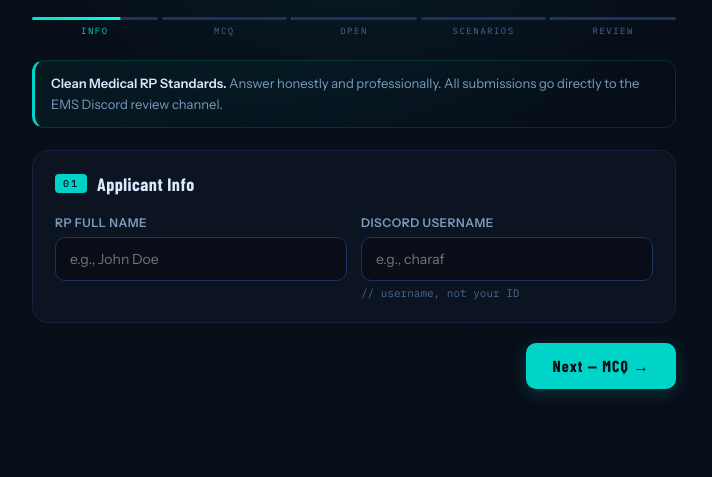
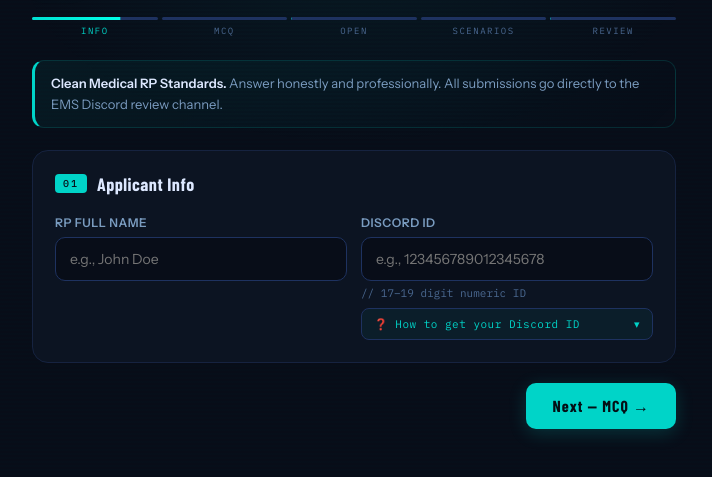
Before and after one commit to charaf2530/ems-apply, a website: page public/index.html in a window 1280 px wide. Shown: the part 91-568 px from the top of the page, without its empty margins (286-998 px from the left). Drawn offline with nearby package versions, Linux system fonts and the light colour scheme; a web font is replaced by a local one.

Commit message:
update website

```diff
--- a/public/index.html
+++ b/public/index.html
@@ -229,6 +229,42 @@ textarea { min-height:110px;resize:vertical;line-height:1.6; }
 .row2 { display:grid;grid-template-columns:1fr 1fr;gap:14px; }
 @media(max-width:500px){.row2{grid-template-columns:1fr;}}
 
+.id-howto {
+  margin-top:8px;
+  border:1px solid var(--border2);
+  border-radius:8px;
+  overflow:hidden;
+  font-size:12px;
+}
+
+.id-howto-title {
+  display:flex;justify-content:space-between;align-items:center;
+  padding:8px 12px;
+  background:rgba(0,212,200,.05);
+  color:var(--cyan);
+  cursor:pointer;
+  font-family:'IBM Plex Mono',monospace;
+  font-size:11px;letter-spacing:.5px;
+  user-select:none;
+  transition:background .2s;
+}
+.id-howto-title:hover { background:rgba(0,212,200,.1); }
+
+.id-howto-body {
+  display:none;
+  padding:12px 14px;
+  background:var(--bg);
+  color:var(--muted2);
+  line-height:1.8;
+}
+.id-howto-body.open { display:block; }
+
+.id-howto-body ol {
+  padding-left:18px;
+}
+.id-howto-body li { margin-bottom:2px; }
+.id-howto-body strong { color:var(--text); }
+
 
 
 /* ── RADIO MCQ ── */
@@ -447,9 +483,24 @@ textarea { min-height:110px;resize:vertical;line-height:1.6; }
             <input type="text" id="fullName" placeholder="e.g., John Doe" autocomplete="off"/>
           </div>
           <div class="field">
-            <label>Discord Username</label>
-            <input type="text" id="discordUser" placeholder="e.g., charaf" autocomplete="off"/>
-            <div class="field-hint">// username, not your ID</div>
+            <label>Discord ID</label>
+            <input type="text" id="discordUser" placeholder="e.g., 123456789012345678" autocomplete="off"/>
+            <div class="field-hint">// 17–19 digit numeric ID</div>
+            <div class="id-howto">
+              <div class="id-howto-title" onclick="toggleHowto()">
+                <span>❓ How to get your Discord ID</span>
+                <span id="howtoArrow">▾</span>
+              </div>
+              <div class="id-howto-body" id="howtoBody">
+                <ol>
+                  <li>Open Discord (desktop or browser)</li>
+                  <li>Go to <strong>Settings → Advanced</strong></li>
+                  <li>Enable <strong>Developer Mode</strong></li>
+                  <li>Right-click your username anywhere</li>
+                  <li>Click <strong>Copy User ID</strong></li>
+                </ol>
+              </div>
+            </div>
           </div>
         </div>
       </div>
@@ -609,6 +660,14 @@ textarea { min-height:110px;resize:vertical;line-height:1.6; }
 // ── State ────────────────────────────────────────────────────────
 const CORRECT = { q1:'B', q2:'C', q3:'B', q4:'B', q5:'B' };
 let currentStep = 0;
+
+// ── Discord ID howto toggle ───────────────────────────────────────
+function toggleHowto(){
+  const body  = document.getElementById('howtoBody');
+  const arrow = document.getElementById('howtoArrow');
+  const open  = body.classList.toggle('open');
+  arrow.textContent = open ? '▴' : '▾';
+}
 
 // ── Get values ───────────────────────────────────────────────────
 function getInput(id){ const el = document.getElementById(id); return el ? el.value.trim() : ''; }
```
